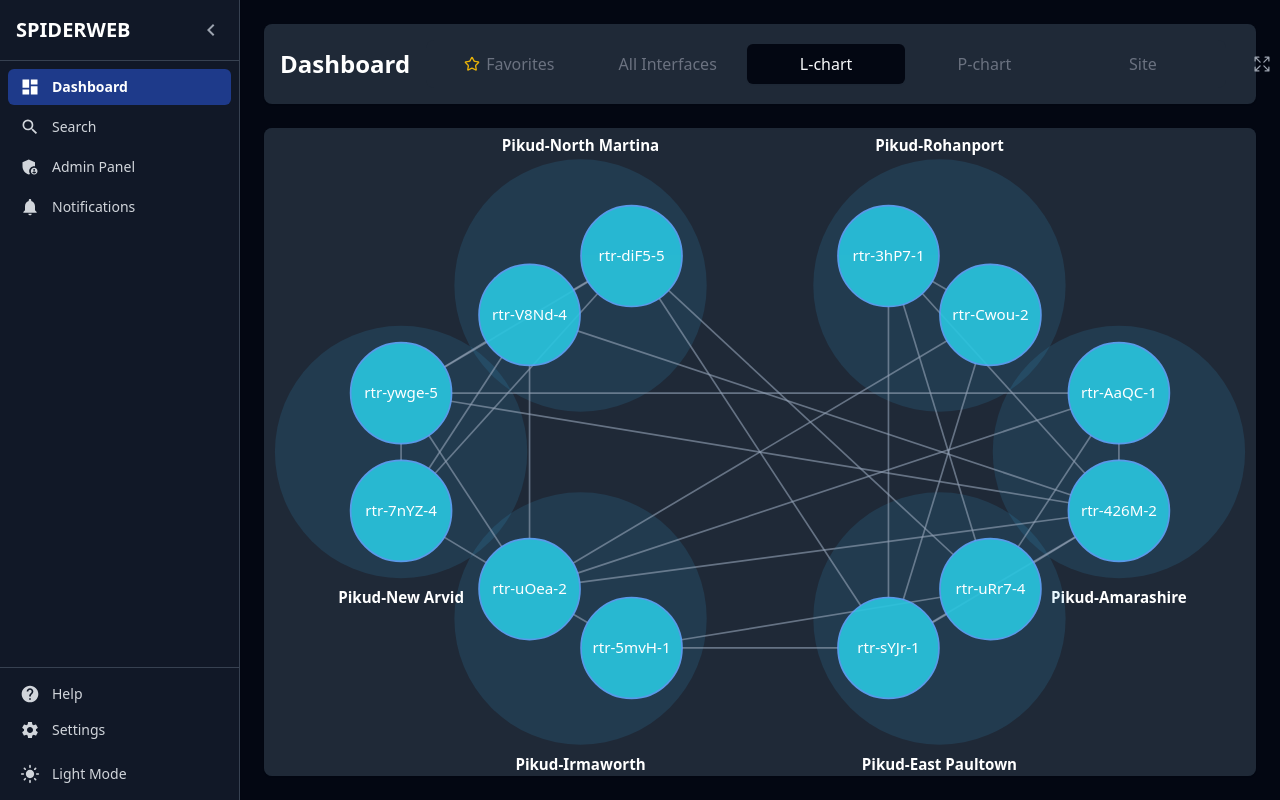
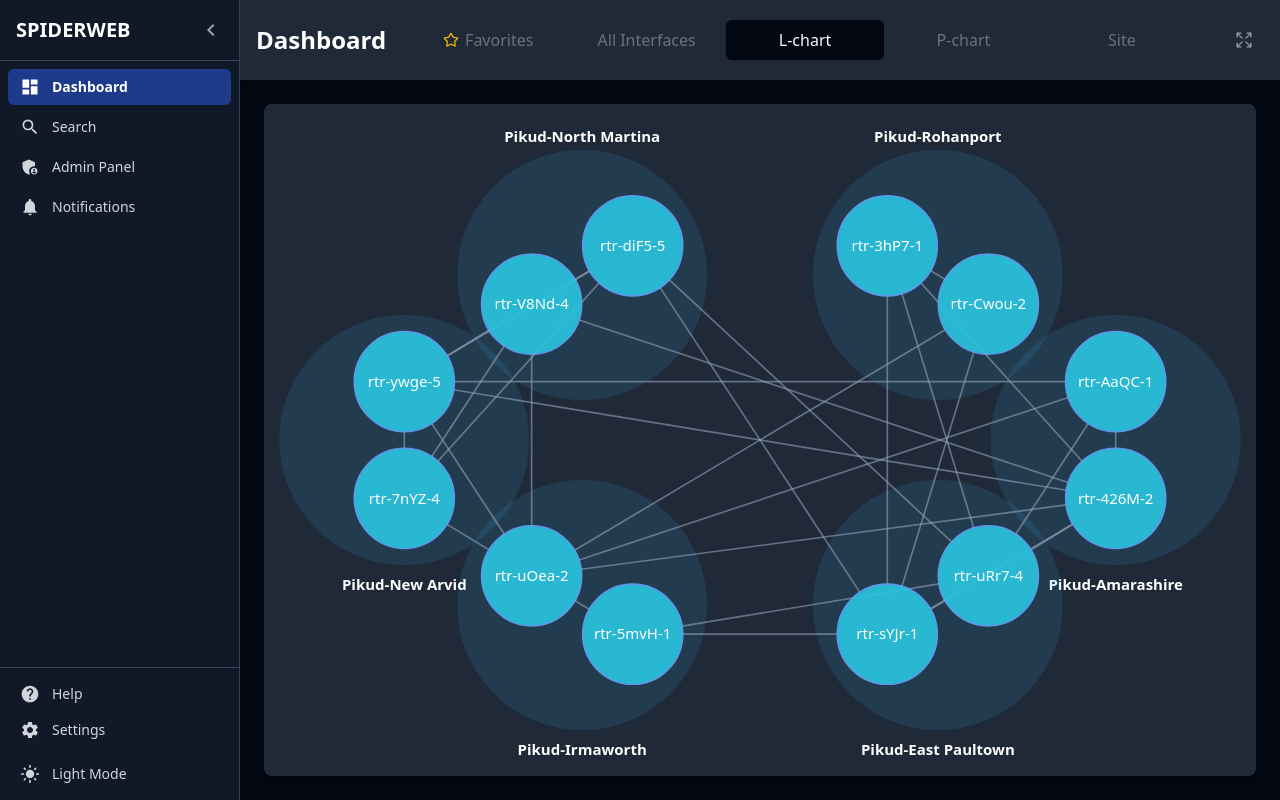
Before and after one commit to itaym2910/spiderweb.2, a React (Vite) app: page /l-chart in a window 1280 px wide. Built offline with nearby package versions, Linux system fonts and the light colour scheme.

Commit message:
fix scroll

```diff
--- a/src/components/CoreDevice/LinkTable.jsx
+++ b/src/components/CoreDevice/LinkTable.jsx
@@ -29,11 +29,10 @@ const LinkTable = ({
   coreSiteName = "Unknown Site",
   linksData = [],
   otherDevicesInZone = [],
-  initialTheme = "light",
+  theme = "dark",
 }) => {
   const navigate = useNavigate();
 
-  const [theme, setTheme] = useState(initialTheme);
   const [linkTypeFilter, setLinkTypeFilter] = useState("all");
   const [statusFilter, setStatusFilter] = useState("all");
   const [filteredLinks, setFilteredLinks] = useState(linksData);
@@ -41,51 +40,28 @@ const LinkTable = ({
 
   useEffect(() => {
     let currentLinks = [...linksData];
-
-    // 1. Filter by Link Type first (no change here)
     if (linkTypeFilter !== "all") {
       currentLinks = currentLinks.filter(
         (link) => link && link.type === linkTypeFilter
       );
     }
-
-    // 2. Apply status filtering with the new logic
     if (statusFilter === "issue") {
-      // SPECIAL CASE: When "Issue" is selected...
-      // First, get all 'down' and 'issue' links.
       const problemLinks = currentLinks.filter(
         (link) => link && (link.status === "down" || link.status === "issue")
       );
-      // Then, sort them to put 'down' links first.
       problemLinks.sort((a, b) => {
-        if (a.status === "down" && b.status !== "down") return -1; // a (down) comes before b
-        if (a.status !== "down" && b.status === "down") return 1; // b (down) comes before a
-        return 0; // maintain original order for links with same status
+        if (a.status === "down" && b.status !== "down") return -1;
+        if (a.status !== "down" && b.status === "down") return 1;
+        return 0;
       });
       currentLinks = problemLinks;
     } else if (statusFilter !== "all") {
-      // Standard filtering for 'up', 'down', or any other status
       currentLinks = currentLinks.filter(
         (link) => link && link.status === statusFilter
       );
     }
-
     setFilteredLinks(currentLinks);
   }, [linksData, linkTypeFilter, statusFilter]);
-
-  useEffect(() => {
-    const root = document.documentElement;
-    const currentHtmlIsDark = root.classList.contains("dark");
-    const currentGlobalTheme = currentHtmlIsDark ? "dark" : "light";
-    if (theme !== currentGlobalTheme) {
-      setTheme(currentGlobalTheme);
-    }
-    const observer = new MutationObserver(() => {
-      setTheme(root.classList.contains("dark") ? "dark" : "light");
-    });
-    observer.observe(root, { attributes: true, attributeFilter: ["class"] });
-    return () => observer.disconnect();
-  }, [theme]);
 
   const isDark = theme === "dark";
 
@@ -93,28 +69,23 @@ const LinkTable = ({
     setExpandedLinkId((prevId) => (prevId === linkId ? null : linkId));
   };
 
-  // --- NEW: Handler for clicking a device button ---
   const handleDeviceButtonClick = (device) => {
-    // Navigate to the detail page for the clicked device
     navigate(`/l-chart/zone/${device.zoneName}/node/${device.hostname}`);
-    // Note: We need to get the zone name onto the device object.
-    // Let's update the hook for this.
   };
 
   const actionButtonBaseClasses =
     "ml-2 font-medium rounded-md focus:outline-none focus:ring-2 focus:ring-opacity-50";
-
   const actionButtonSizeClasses = "px-4 py-1.5 text-sm";
-
   const lightActionButtonClasses =
     "bg-blue-100 hover:bg-blue-200 text-blue-700 focus:ring-blue-500";
   const darkActionButtonClasses =
     "bg-blue-700 hover:bg-blue-600 text-blue-100 focus:ring-blue-400";
 
   return (
-    <div className="p-2">
+    // [THE FIX] - The root div now has `min-h-full` to ensure it stretches to fill the viewport,
+    // which allows its parent's scrollbar to activate when this component's content is too tall.
+    <div className="min-h-full">
       <div className="bg-white dark:bg-gray-800 p-6 rounded-lg shadow-lg transition-colors duration-300">
-        {/* --- NEW: MAIN SITE TITLE SECTION --- */}
         <div className="border-b border-gray-200 dark:border-gray-700 pb-4 mb-4">
           <h1 className="text-3xl font-bold text-gray-900 dark:text-gray-100">
             {coreSiteName}
@@ -123,15 +94,11 @@ const LinkTable = ({
             Core Site Device Details
           </p>
         </div>
-        {/* Header Section with Title and Buttons */}
         <div className="flex justify-between items-center mb-6">
           <div className="flex items-center">
             <h2 className="text-2xl font-semibold text-gray-800 dark:text-gray-100 mr-2">
-              {" "}
-              {/* Added mr-2 to title for spacing */}
               Links for: {coreDeviceName || "N/A"}
             </h2>
-            {/* --- MODIFIED: Dynamically render buttons --- */}
             {otherDevicesInZone.length > 0 &&
               otherDevicesInZone.map((device) => (
                 <button
@@ -149,7 +116,6 @@ const LinkTable = ({
           </div>
         </div>
 
-        {/* ... (Filters and Table remain the same) ... */}
         <div className="mb-6 grid grid-cols-1 sm:grid-cols-2 gap-4">
           <div>
             <label
@@ -233,7 +199,6 @@ const LinkTable = ({
                   const selectedRowBg = isDark
                     ? "bg-slate-700"
                     : "bg-slate-100";
-
                   return (
                     <React.Fragment key={link.id}>
                       <tr
--- a/src/components/layout/AppLayout.jsx
+++ b/src/components/layout/AppLayout.jsx
@@ -52,30 +52,20 @@ function AppLayout() {
   const [isFullscreen, setIsFullscreen] = useState(false);
   const location = useLocation();
 
-  // THEME FIX: Create a reactive state for the theme.
   const [theme, setTheme] = useState(
     document.documentElement.classList.contains("dark") ? "dark" : "light"
   );
 
-  // THEME FIX: Use an effect with a MutationObserver to listen for
-  // class changes on the <html> element and update the theme state.
   useEffect(() => {
-    const observer = new MutationObserver((mutations) => {
-      mutations.forEach((mutation) => {
-        if (
-          mutation.type === "attributes" &&
-          mutation.attributeName === "class"
-        ) {
-          const newTheme = document.documentElement.classList.contains("dark")
-            ? "dark"
-            : "light";
-          setTheme(newTheme);
-        }
-      });
+    const observer = new MutationObserver(() => {
+      setTheme(
+        document.documentElement.classList.contains("dark") ? "dark" : "light"
+      );
     });
-
-    observer.observe(document.documentElement, { attributes: true });
-
+    observer.observe(document.documentElement, {
+      attributes: true,
+      attributeFilter: ["class"],
+    });
     return () => observer.disconnect();
   }, []);
 
@@ -91,7 +81,6 @@ function AppLayout() {
 
   const isDashboardActive = activePageLabel === "Dashboard";
 
-  // This hook is now only responsible for tab navigation state.
   const dashboardLogic = useDashboardLogic({
     isAppFullscreen: isFullscreen,
     isSidebarCollapsed,
@@ -102,12 +91,6 @@ function AppLayout() {
     if (!isDashboardActive) return;
     setIsFullscreen(!isFullscreen);
   };
-
-  useEffect(() => {
-    if (isFullscreen && !isDashboardActive) {
-      setIsFullscreen(false);
-    }
-  }, [isFullscreen, isDashboardActive]);
 
   const renderFullscreenToggleButton = () => {
     if (!isDashboardActive) return null;
@@ -128,7 +111,7 @@ function AppLayout() {
   };
 
   return (
-    <div className="flex min-h-[100vh] bg-gray-100 dark:bg-gray-950 text-gray-800 dark:text-gray-100 transition-colors">
+    <div className="flex h-screen bg-gray-100 dark:bg-gray-950 text-gray-800 dark:text-gray-100 transition-colors overflow-hidden">
       {!isFullscreen && (
         <Sidebar
           currentPage={activePageLabel}
@@ -136,19 +119,12 @@ function AppLayout() {
           setCollapsed={setIsSidebarCollapsed}
         />
       )}
-      <main
-        className={`flex-1 flex flex-col overflow-y-auto relative ${
-          isFullscreen ? "p-0" : "p-4 md:p-6"
-        }`}
-      >
+      <main className="flex-1 flex flex-col relative">
         <header
           className={`bg-white dark:bg-gray-800 shrink-0 flex flex-col sm:flex-row sm:items-center gap-4 ${
-            isFullscreen
-              ? "p-4 border-b dark:border-gray-700"
-              : "shadow-sm p-4 mb-6 rounded-lg"
+            isFullscreen ? "p-4 border-b dark:border-gray-700" : "p-4 shadow-sm"
           }`}
         >
-          {/* [MODIFIED] - The header title now changes based on the fullscreen state. */}
           <h1 className="text-2xl font-semibold text-gray-900 dark:text-white shrink-0">
             {isFullscreen ? "SPIDERWEB" : activePageLabel}
           </h1>
@@ -182,7 +158,13 @@ function AppLayout() {
           )}
         </header>
 
-        <div className="flex-1 min-h-0">
+        <div
+          className={`flex-1 min-h-0 overflow-y-auto ${
+            theme === "dark"
+              ? "dark-scrollbar dark-scrollbar-firefox"
+              : "light-scrollbar light-scrollbar-firefox"
+          } ${!isFullscreen && "p-4 md:p-6"}`}
+        >
           <Routes>
             <Route path="/admin" element={<AdminPanelPage />} />
             <Route path="/search" element={<SearchPage />} />
```
Also changed, not shown: src/pages/DashboardPage.jsx (+27 -29 lines).
